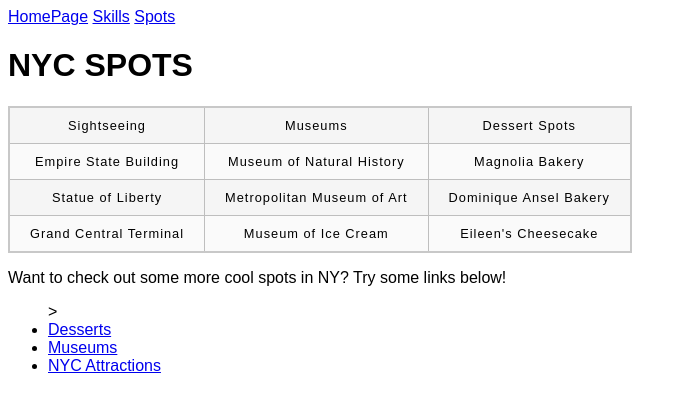
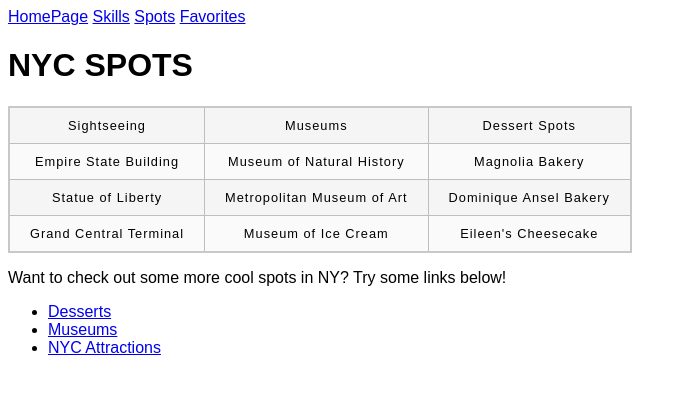
Before and after one commit to Bonnie0819/HTMLSite, a plain HTML site: page spots.html in a window 1280 px wide. Shown: the whole page, without its empty margins (0-687 px from the left). Drawn offline with Linux system fonts and the light colour scheme.

Commit message:
Add files via upload

```diff
--- a/spots.html
+++ b/spots.html
@@ -12,6 +12,7 @@
         <a href="index.html">HomePage</a>
         <a href="skills.html">Skills</a>
         <a href="spots.html">Spots</a>
+        <a href="favorites.html">Favorites</a>
     </nav>
 
     <h1> NYC SPOTS</h1>
@@ -42,7 +43,7 @@
 
         <!--Gives you some links to visit for more great spots!-->
         <p>Want to check out some more cool spots in NY? Try some links below!</p>
-        <ul>>
+        <ul>
             <li><a href ="https://www.harpersbazaar.com/culture/travel-dining/a3615/new-yorks-best-dessert-bars/">Desserts</a></li>
             <li><a href ="https://www.cntraveler.com/gallery/best-museums-in-new-york-city">Museums</a></li>
             <li><a href ="https://www.timeout.com/newyork/attractions/new-york-attractions">NYC Attractions</a></li>
```
Also changed, not shown: favorites.html (+1 -0 lines), index.html (+1 -0 lines), skills.html (+1 -0 lines).
